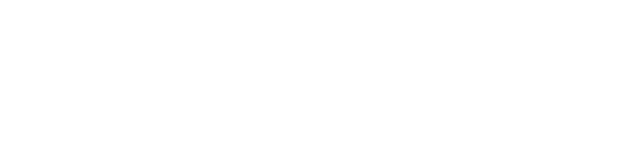
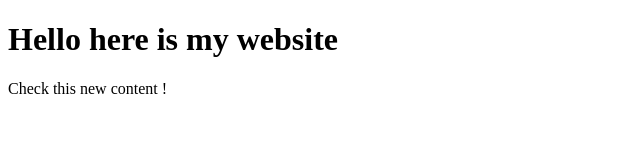
Before and after one commit to Gherlan7/New_Test_Repository, a plain HTML site: page index.html in a window 1280 px wide. Shown: the whole page, without its empty margins (0-640 px from the left). Drawn offline with Linux system fonts and the light colour scheme.

Commit message:
Added content to index.html

```diff
--- a/index.html
+++ b/index.html
@@ -7,6 +7,7 @@
     <title>Document</title>
 </head>
 <body>
-
+    <h1>Hello here is my website</h1>
+    <p>Check this new content !</p>
 </body>
 </html>
```
